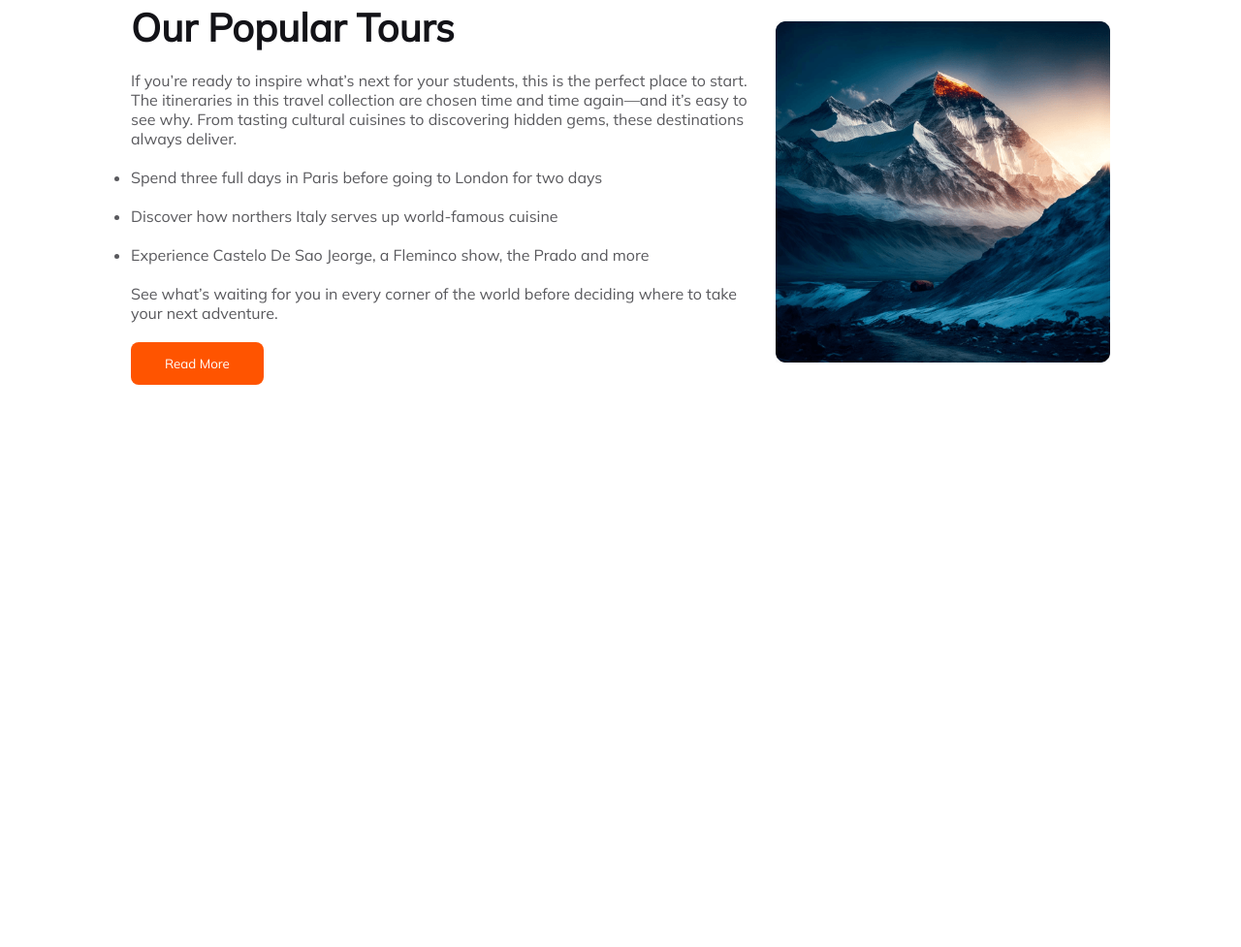
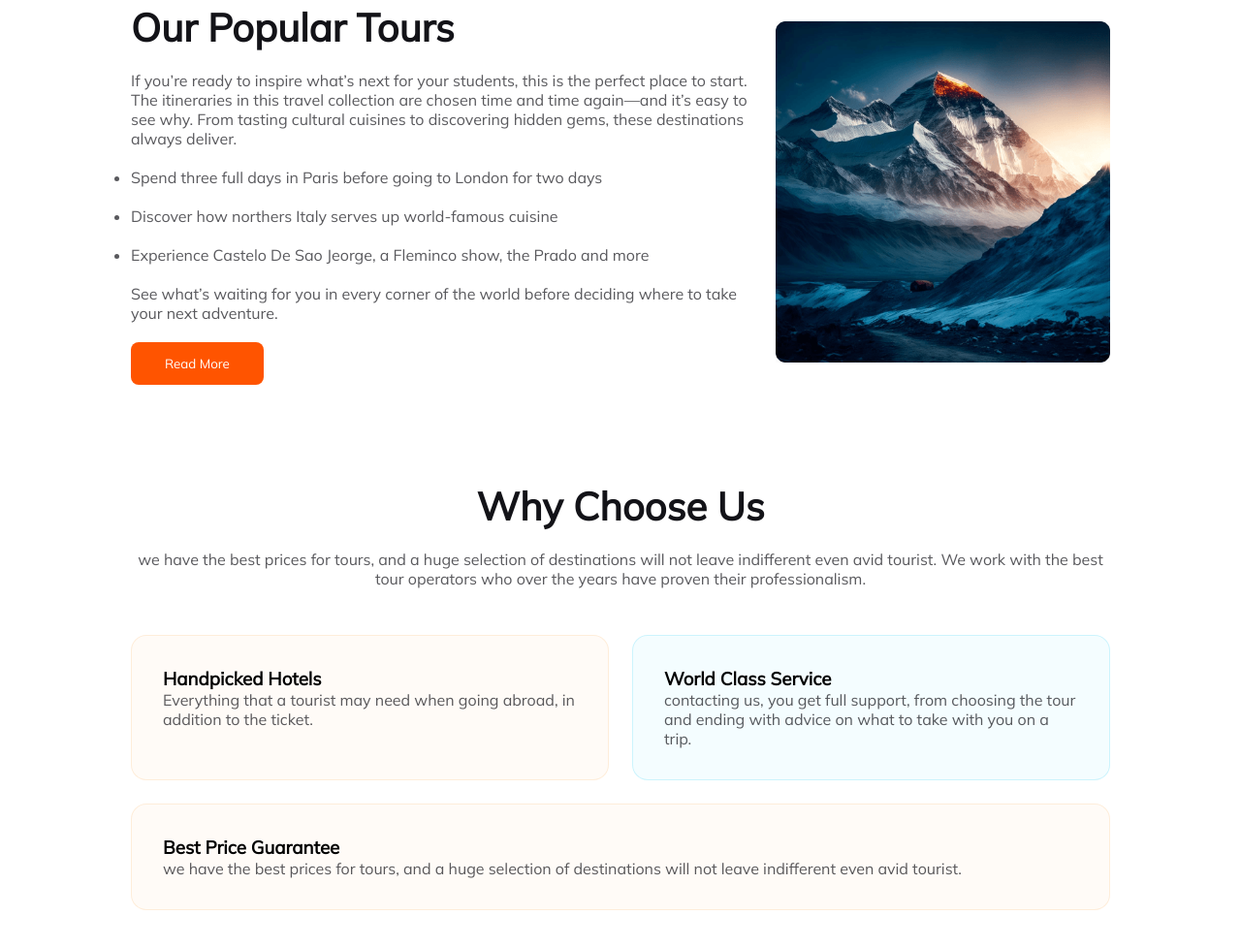
Before and after one commit to sabbir990/programming-hero-assignment2, a plain HTML site: page index.html in a window 1280 px wide. Shown: the part 805-1782 px from the top of the page at 97% size. Before the commit the page ends 1302 px from the top, so only its background shows below. Drawn offline with Linux system fonts and the light colour scheme.

Commit message:
Completed why choose us section

```diff
--- a/index.html
+++ b/index.html
@@ -61,6 +61,25 @@
                 <img src="Images/Rectangle 4.png" />
             </div>
         </section>
+        <section class="why-choose-us-section">
+            <h1>Why Choose Us</h1> <br>
+            <p>we have the best prices for tours, and a huge selection of destinations will not leave indifferent even avid tourist. We work with the best tour operators who over the years have proven their professionalism.</p>
+
+            <div class="why-choose-us-cards">
+                <div class="why-choose-us-card1">
+                    <h3>Handpicked Hotels</h3>
+                    <p>Everything that a tourist may need when going abroad, in addition to the ticket.</p>
+                </div>
+                <div class="why-choose-us-card2">
+                    <h3>World Class Service</h3>
+                    <p>contacting us, you get full support, from choosing the tour and ending with advice on what to take with you on a trip.</p>
+                </div>
+                <div class="why-choose-us-card3">
+                    <h3>Best Price Guarantee</h3>
+                    <p>we have the best prices for tours, and a huge selection of destinations will not leave indifferent even avid tourist.</p>
+                </div>
+            </div>
+        </section>
     </main>
     <footer></footer>
 </body>
--- a/styles/style.css
+++ b/styles/style.css
@@ -174,6 +174,47 @@ main {
     cursor: pointer;
 }
 
+.why-choose-us-section{
+    margin-top: 100px;
+    text-align: center;
+}
+
+.why-choose-us-section h1{
+    color: #131318;
+    font-weight: 800;
+    font-size: 2.5rem;
+}
+
+.why-choose-us-section p{
+    color: rgba(19, 19, 24, 0.70);
+    font-weight: 400;
+}
+
+.why-choose-us-cards{
+    display: grid;
+    grid-template-columns: repeat(2, 1fr);
+    text-align: left;
+    gap: 24px;
+    margin-top: 48px;
+}
+
+.why-choose-us-card1, .why-choose-us-card3{
+    background: rgba(251, 181, 99, 0.05);
+    border: 1px solid rgba(251, 181, 99, 0.20);
+    border-radius: 16px;
+    padding: 32px;
+}
+
+.why-choose-us-card2{
+    border: 1px solid rgba(41, 206, 246, 0.20);
+    background: rgba(41, 206, 246, 0.05);
+    border-radius: 16px;
+    padding: 32px;
+}
+
+.why-choose-us-card3{
+    grid-column: span 2;
+}
 /* Responsiveness starts */
 
 /* For mobile devices */
@@ -213,6 +254,16 @@ main {
     .popular-tour-description{
         padding: 20px;
     }
+
+
+    .why-choose-us-cards{
+        display: grid;
+        grid-template-columns: repeat(1, 1fr);
+    }
+
+    .why-choose-us-card3{
+        grid-column: span 1;
+    }
 }
 
 /* For medium devices */
```
